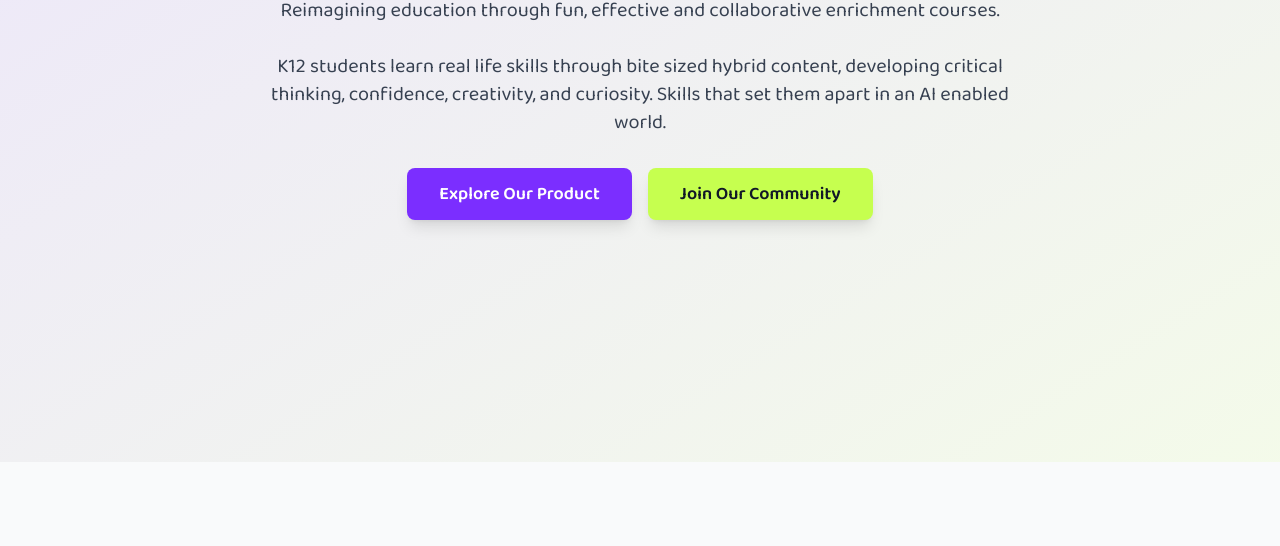
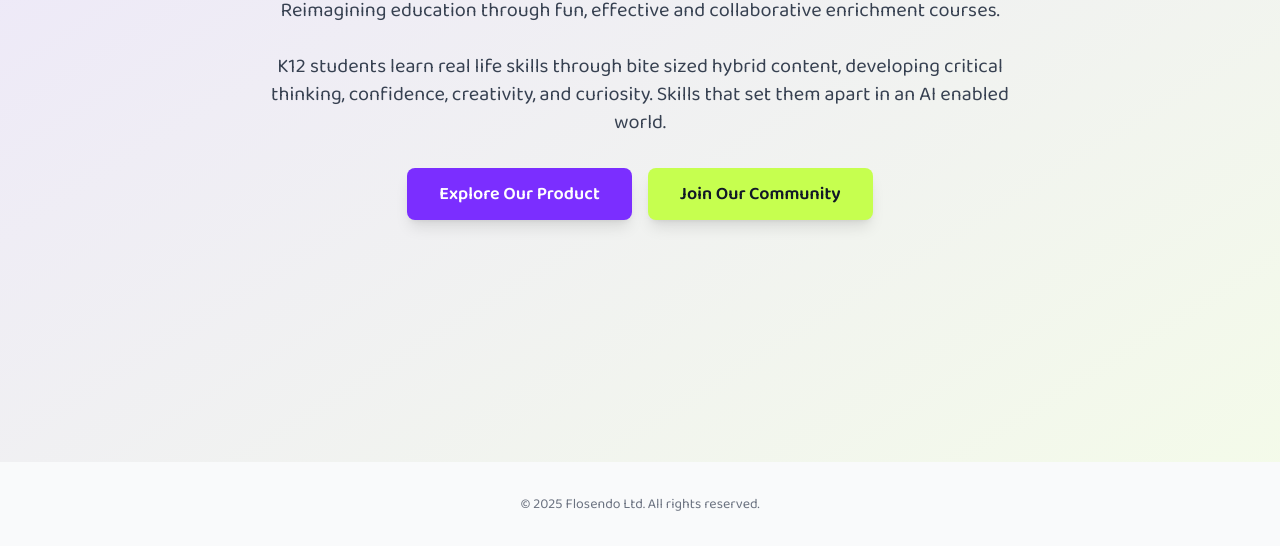
Before and after one commit to yang-jingyao/webpage, a website: page test.html in a window 1280 px wide. Shown: the part 402-948 px from the top of the page. Before the commit the page ends 864 px from the top, so only its background shows below. Drawn offline with nearby package versions, Linux system fonts and the light colour scheme.

Commit message:
Add files via upload

```diff
--- a/test.html
+++ b/test.html
@@ -171,6 +171,13 @@
         </div>
     </div>
 
+    <!-- Footer -->
+    <footer class="py-8">
+        <div class="max-w-7xl mx-auto px-4 sm:px-6 lg:px-8 text-center">
+            <p class="text-sm text-gray-500">© 2025 Flosendo Ltd. All rights reserved.</p>
+        </div>
+    </footer>
+
     <script>
         function showPage(pageId) {
             const pages = document.querySelectorAll('.page');
```
Also changed, not shown: OPEN_ME.html (+7 -0 lines), package.json (+13 -12 lines).
